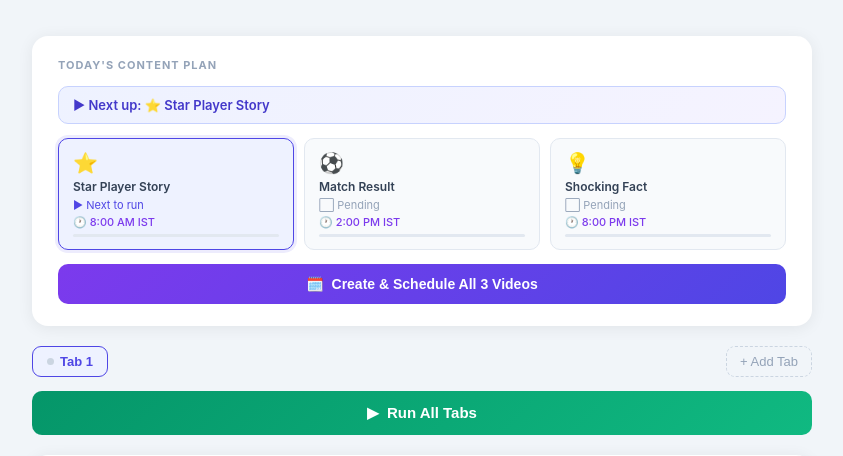
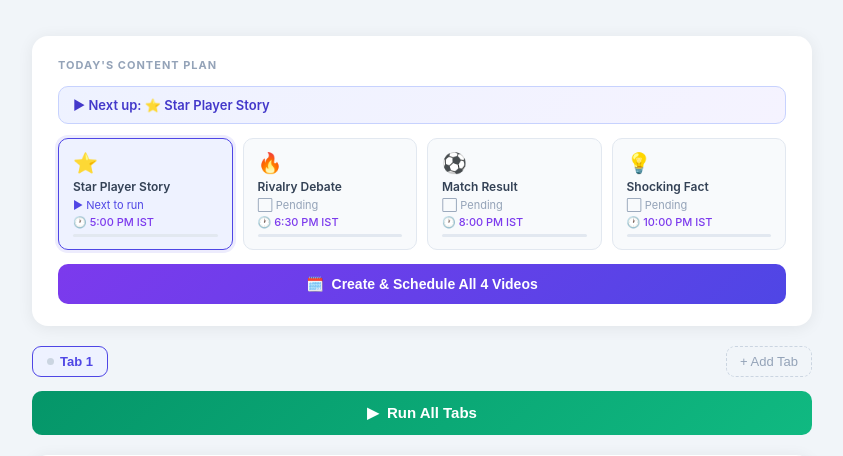
Before and after one commit to pranshukatyal14/yt-automate, a Flask app: page / in a window 1280 px wide. Shown: the part 114-570 px from the top of the page, without its empty margins (218-1061 px from the left). Run offline with Flask 3, Linux system fonts and the light colour scheme; data that the repository does not hold is empty.

Commit message:
Add 4th daily slot: Rivalry Debate (controversy is the best format)
Data showed controversy/debate is the channel's strongest format (the
hot-take fact slot beat even player_story/match_result). Add a 4th daily
slot dedicated to it — Messi vs Ronaldo GOAT wars, most-overrated takes,
bold flop predictions, tactical controversies.

- DAILY_SLOTS: add 'debate' (Rivalry Debate 🔥)
- Schedule: 4 slots across evening prime-time — player_story 17:00,
  debate 18:30, match_result 20:00, fact 22:00 IST. Stays under the
  ~6-upload/day API quota ceiling.
- Trend researcher: 'debate' topic focus on both Gemini + Groq paths.
- UI: add debate to label/schedule maps, update "All 3" -> "All 4".

Co-Authored-By: Claude Opus 4.8 (1M context) <noreply@anthropic.com>

```diff
--- a/src/db/models.py
+++ b/src/db/models.py
@@ -41,6 +41,7 @@ def _now() -> datetime:
 
 DAILY_SLOTS = [
     {"type": "player_story", "label": "Star Player Story",  "emoji": "⭐"},
+    {"type": "debate",       "label": "Rivalry Debate",     "emoji": "🔥"},
     {"type": "match_result", "label": "Match Result",        "emoji": "⚽"},
     {"type": "fact",         "label": "Shocking Fact",       "emoji": "💡"},
 ]
--- a/src/web/app.py
+++ b/src/web/app.py
@@ -73,12 +73,14 @@ class _RunLogHandler(logging.Handler):
 
 # ── Slot schedule (IST = UTC+5.5) ─────────────────────────────────────────────
 # Evening-weighted: data (2026-06-17) showed the 20:00 IST slot far outperformed
-# the daytime slots, so all three now post in the 17:00–22:00 IST prime-time
-# window (peak Indian YouTube engagement), spaced ~2.5h apart to avoid cannibalising.
+# daytime slots, so all four post in the 17:00–22:00 IST prime-time window (peak
+# Indian YouTube engagement), spaced ~1.5-2h apart to avoid cannibalising.
+# 4th slot "debate" added 2026-06-23 — controversy is the channel's best format.
 _SLOT_SCHEDULE_IST: dict[str, tuple[int, int]] = {
     "player_story": (17, 0),   # 17:00 IST (5 PM)
+    "debate":       (18, 30),  # 18:30 IST (6:30 PM) — rivalry/hot-take
     "match_result": (20, 0),   # 20:00 IST (8 PM) — proven best slot
-    "fact":         (22, 30),  # 22:30 IST (10:30 PM)
+    "fact":         (22, 0),   # 22:00 IST (10 PM)
 }
 
 _run_alls: dict[str, dict] = {}
@@ -217,7 +219,7 @@ def run_all_today():
 
     pending = [s["type"] for s in plan["slots"] if not s["done"]]
     if not pending:
-        return jsonify({"done": True, "message": "All 3 slots already done today!"})
+        return jsonify({"done": True, "message": "All 4 slots already done today!"})
 
     # Backfill bait comments on previously-scheduled videos that are now public.
     try:
--- a/src/web/templates/index.html
+++ b/src/web/templates/index.html
@@ -462,7 +462,7 @@
       <div style="color:#94a3b8;font-size:13px;">Loading today's plan…</div>
     </div>
     <button class="btn-run-all-today" id="runAllTodayBtn" onclick="runAllToday()">
-      🗓️&nbsp; Create &amp; Schedule All 3 Videos
+      🗓️&nbsp; Create &amp; Schedule All 4 Videos
     </button>
   </div>
 
@@ -510,12 +510,13 @@
         banner.textContent = `▶ Next up: ${slot.emoji} ${slot.label}`;
         banner.classList.remove('hidden');
       } else {
-        banner.textContent = '✅ All 3 videos done for today!';
+        banner.textContent = '✅ All 4 videos done for today!';
         banner.classList.remove('hidden');
       }
 
       const TYPE_LABELS = {
         player_story: 'Player Story',
+        debate: 'Rivalry Debate',
         match_result: 'Match Result',
         fact: 'Shocking Fact',
       };
@@ -925,9 +926,10 @@
   // ── Run All 3 Today ────────────────────────────────────────────────────────
 
   const SLOT_SCHEDULE_LABEL = {
-    player_story: '8:00 AM IST',
-    match_result: '2:00 PM IST',
-    fact:         '8:00 PM IST',
+    player_story: '5:00 PM IST',
+    debate:       '6:30 PM IST',
+    match_result: '8:00 PM IST',
+    fact:         '10:00 PM IST',
   };
   const STEP_STAGE_LABEL = ['Starting…','Scripting…','Voicing…','Transcribing…','Rendering…','Uploading…'];
 
@@ -944,12 +946,12 @@
       const data = await r.json();
 
       if (data.done) {
-        btn.textContent = '✅ All 3 already done today!';
+        btn.textContent = '✅ All 4 already done today!';
         return;
       }
       if (data.error) {
         btn.disabled    = false;
-        btn.textContent = '🗓️ Create & Schedule All 3 Videos';
+        btn.textContent = '🗓️ Create & Schedule All 4 Videos';
         alert('Error: ' + data.error);
         return;
       }
@@ -959,7 +961,7 @@
       runAllTimer = setInterval(pollRunAll, 2000);
     } catch(e) {
       btn.disabled    = false;
-      btn.textContent = '🗓️ Create & Schedule All 3 Videos';
+      btn.textContent = '🗓️ Create & Schedule All 4 Videos';
     }
   }
 
@@ -982,7 +984,7 @@
         const btn = document.getElementById('runAllTodayBtn');
         btn.disabled    = false;
         btn.textContent = data.status === 'complete'
-          ? '✅ All 3 scheduled!'
+          ? '✅ All 4 scheduled!'
           : '⚠️ Some failed — check below';
         loadDailyPlan();
       }
```
Also changed, not shown: src/trend/trend_researcher.py (+10 -0 lines).
